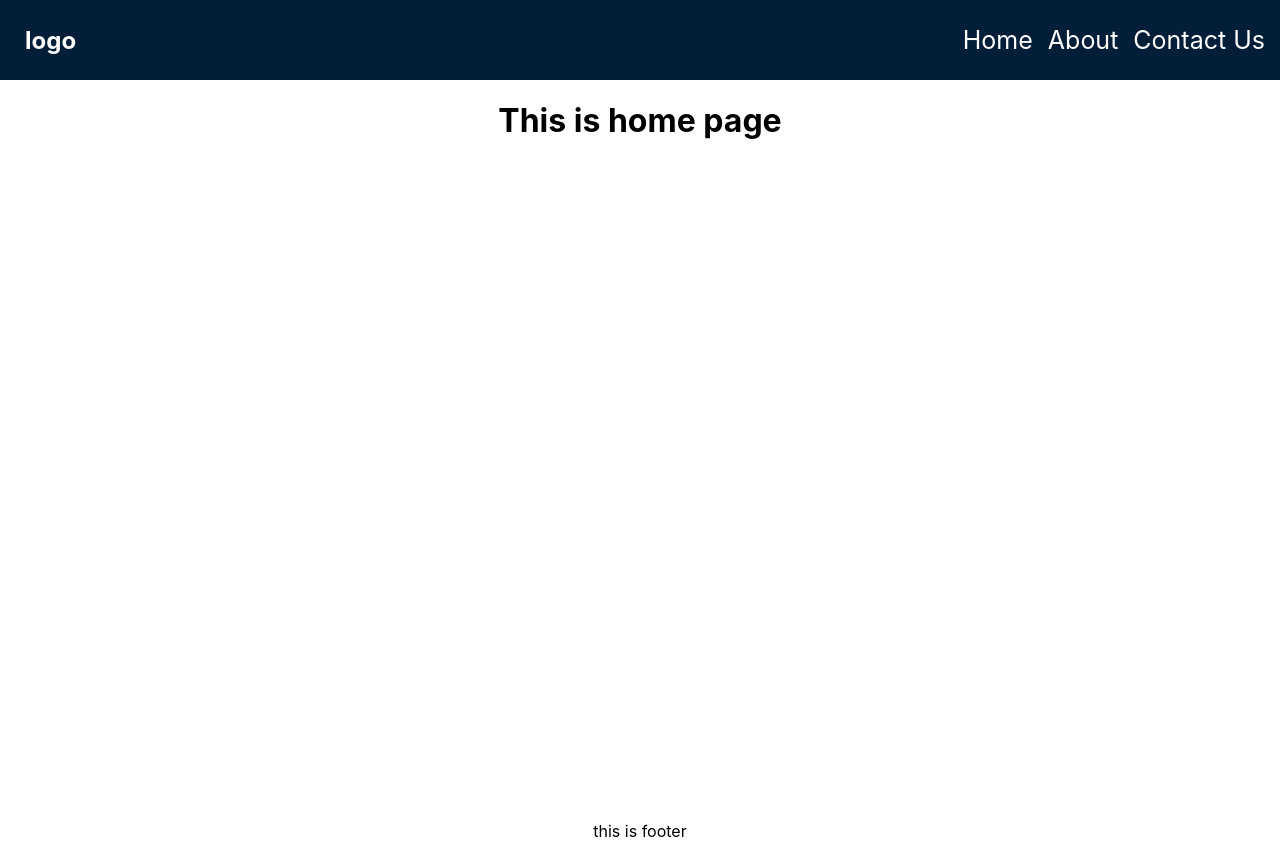
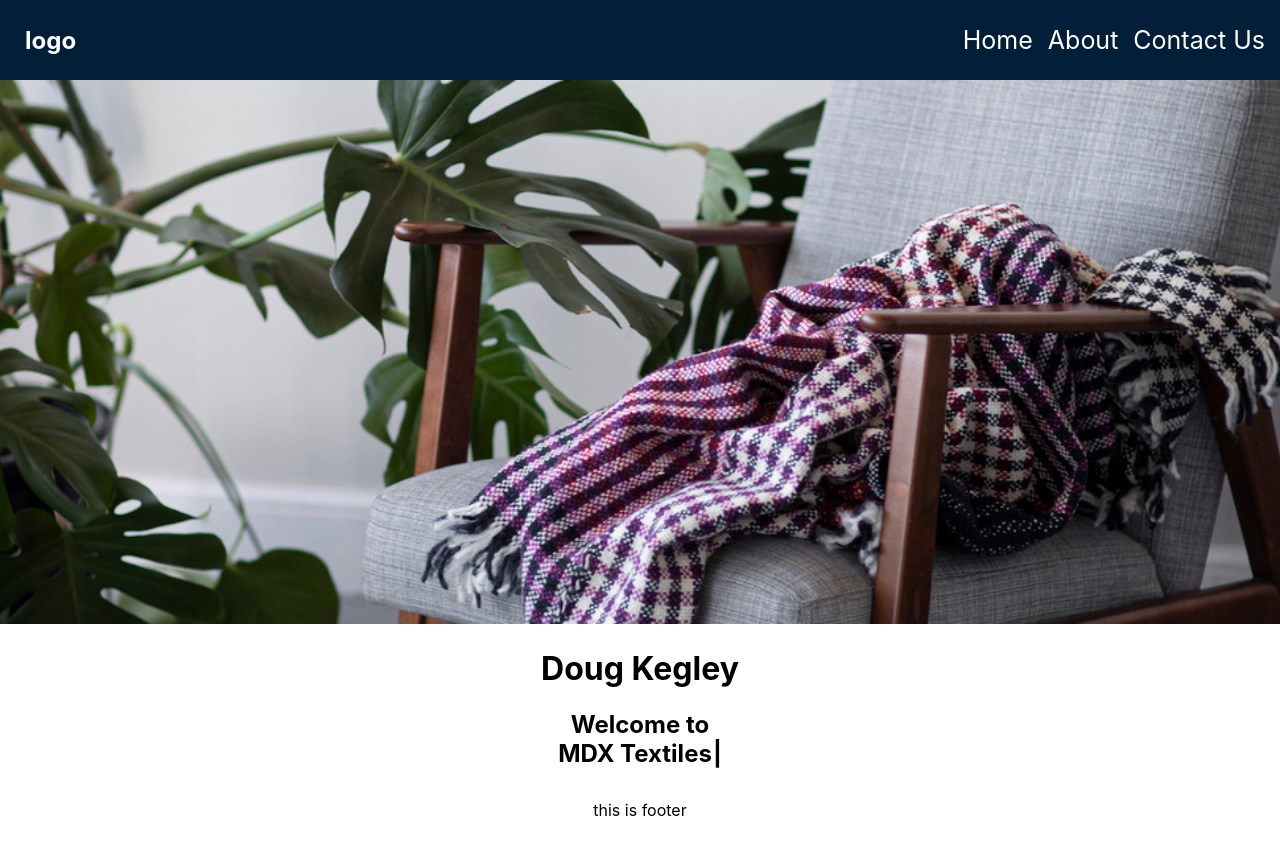
Before and after one commit to itsBalakay/Kegley-Textiles, a React (Create React App) app: page / in a window 1280 px wide. After the commit the page ends 820 px from the top, so only its background shows below. Built offline with nearby package versions, Linux system fonts and the light colour scheme.

Commit message:
added typewriter to homepage

```diff
--- a/package.json
+++ b/package.json
@@ -14,6 +14,7 @@
     "react-icons": "^4.2.0",
     "react-router-dom": "^5.2.0",
     "react-scripts": "4.0.3",
+    "typewriter-effect": "^2.18.0",
     "web-vitals": "^1.1.2"
   },
   "scripts": {
--- a/public/aboutData.json
+++ b/public/aboutData.json
@@ -1,5 +1,6 @@
 {
     "main": {
+        "company":"MDX Textiles",
         "name": "Doug Kegley",
         "occupation":"Founder",
         "description":"",
@@ -12,10 +13,19 @@
             "state": "n/a",
             "zip": "n/a"
         },
+        "testimonials": [
+            {
+                "text":"",
+                "user":""
+            }
+        ],
         "social": [{
             "name": "linkedin",
             "url": "http://www.linkedin.com",
             "className": "fa fa-linkedin"
         }]
+    },
+    "company":{
+        "mission":""
     }
 }
--- a/public/index.html
+++ b/public/index.html
@@ -24,7 +24,7 @@
       work correctly both with client-side routing and a non-root public URL.
       Learn how to configure a non-root public URL by running `npm run build`.
     -->
-    <title>React App</title>
+    <title>MDX Textiles</title>
   </head>
   <body>
     <noscript>You need to enable JavaScript to run this app.</noscript>
--- a/src/App.js
+++ b/src/App.js
@@ -30,7 +30,7 @@ function App() {
           <Route
             exact
             path="/"
-            render={(props) => <Home props={aboutData} />}
+            render={(props) => <Home data={aboutData.main} />}
           />
 
           <Route
--- a/src/Components/About.js
+++ b/src/Components/About.js
@@ -1,10 +1,13 @@
 import React from "react";
 
-function About(props) {
-  console.log(props);
+function About({ data }) {
+  console.log(data);
+  if (data) {
+    var name = data.name;
+  }
   return (
     <div>
-      <h1>This is about page</h1>
+      <h1>{name}</h1>
     </div>
   );
 }
--- a/src/Components/Footer.js
+++ b/src/Components/Footer.js
@@ -1,5 +1,4 @@
 import React from "react";
-import "../css/footer.css";
 
 function Footer(props) {
   return (
--- a/src/Components/Home.js
+++ b/src/Components/Home.js
@@ -1,9 +1,33 @@
 import React from "react";
+import Typewriter from "typewriter-effect";
 
-function Home(props) {
+import "../css/home.css";
+
+function Home({ data }) {
+  if (data) {
+    console.log(data);
+    var name = data.name;
+  }
   return (
-    <div>
-      <h1>This is home page</h1>
+    <div className="home-container">
+      <div className="home-banner-div">
+        <img
+          src={"./images/textile-home-pic.jpeg"}
+          alt="home-banner"
+          className="home-banner-img"
+        />
+      </div>
+      <div>
+        <h1>{name}</h1>
+        <h2>
+          Welcome to{" "}
+          <Typewriter
+            onInit={(typewriter) => {
+              typewriter.typeString("MDX Textiles").start();
+            }}
+          />
+        </h2>
+      </div>
     </div>
   );
 }
--- /dev/null
+++ b/src/css/home.css
@@ -0,0 +1,3 @@
+.home-banner-img {
+    width: 100%;
+}
```
Also changed, not shown: public/images/textile-home-pic.jpeg (added), 1 other file (tests, documents, lock files or other folders).
